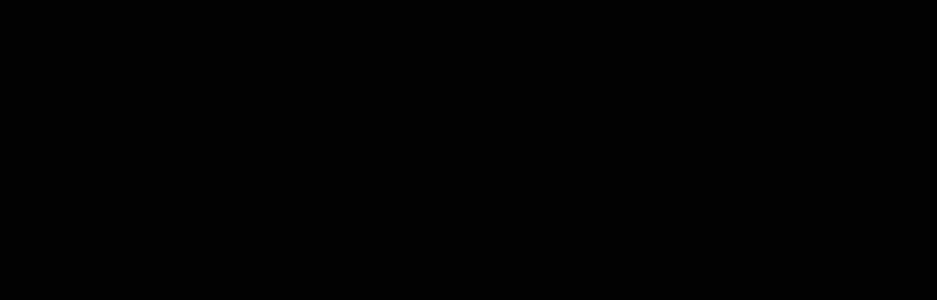
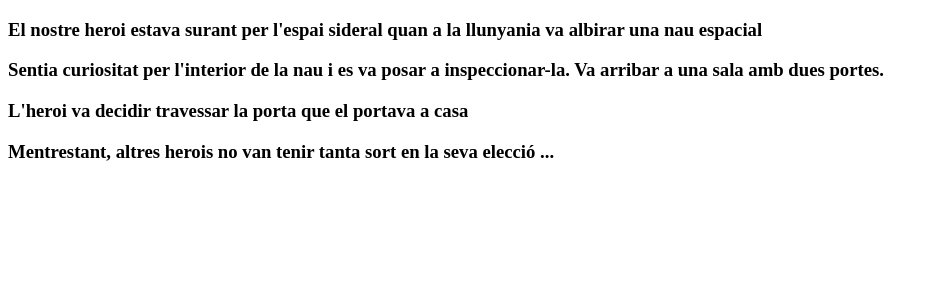
Before and after one commit to Xavi-BCN/SPRINT6, a React (Vite) app: page / in a window 1280 px wide. Shown: the top 300 px of the page, without its empty margins (0-937 px from the left). Built offline with nearby package versions, Linux system fonts and the light colour scheme.

Commit message:
Exercise 2 fixed error - OK

```diff
--- a/src/components/escena/Escena.jsx
+++ b/src/components/escena/Escena.jsx
@@ -1,11 +1,7 @@
 
-export const Escena = ({text}) => {
-      /* Aqui va la logica del componente*/
+export const Escena = (props) => {
 
-      /* Aqui va lo que pinta en el DOM*/
       return (
-
-            <h3>{text}</h3>
-
+            <h3>{props.showText}</h3>
           );
 }
--- a/src/main.jsx
+++ b/src/main.jsx
@@ -1,5 +1,5 @@
-import './styles.css';
-import React, { useState } from 'react';
+//import './styles.css';
+import React from 'react';
 import { Escena } from './components/escena/Escena'
 import ReactDOM from 'react-dom/client';
 import { Phrases } from './phrases'
@@ -8,8 +8,8 @@
 
   return (
         <>
-          {Phrases.map((item) => (
-            <Escena showText = {item}/>
+          {Phrases.map((item,i) => (
+            <Escena key={i} showText = {item.text}/>
           ))}
         </>
     );
--- a/src/phrases.js
+++ b/src/phrases.js
@@ -1,7 +1,6 @@
-export const Phrases =
-[
-    "El nostre heroi estava surant per l'espai sideral quan a la llunyania va albirar una nau espacial",
-    "Sentia curiositat per l'interior de la nau i es va posar a inspeccionar-la. Va arribar a una sala amb dues portes.",
-    "L'heroi va decidir travessar la porta que el portava a casa",
-    "Mentrestant, altres herois no van tenir tanta sort en la seva elecció ..."
-  ];
+export const Phrases = [
+    {text: "El nostre heroi estava surant per l'espai sideral quan a la llunyania va albirar una nau espacial"},
+    {text: "Sentia curiositat per l'interior de la nau i es va posar a inspeccionar-la. Va arribar a una sala amb dues portes."},
+    {text: "L'heroi va decidir travessar la porta que el portava a casa"},
+    {text: "Mentrestant, altres herois no van tenir tanta sort en la seva elecció ..."}
+];
```
